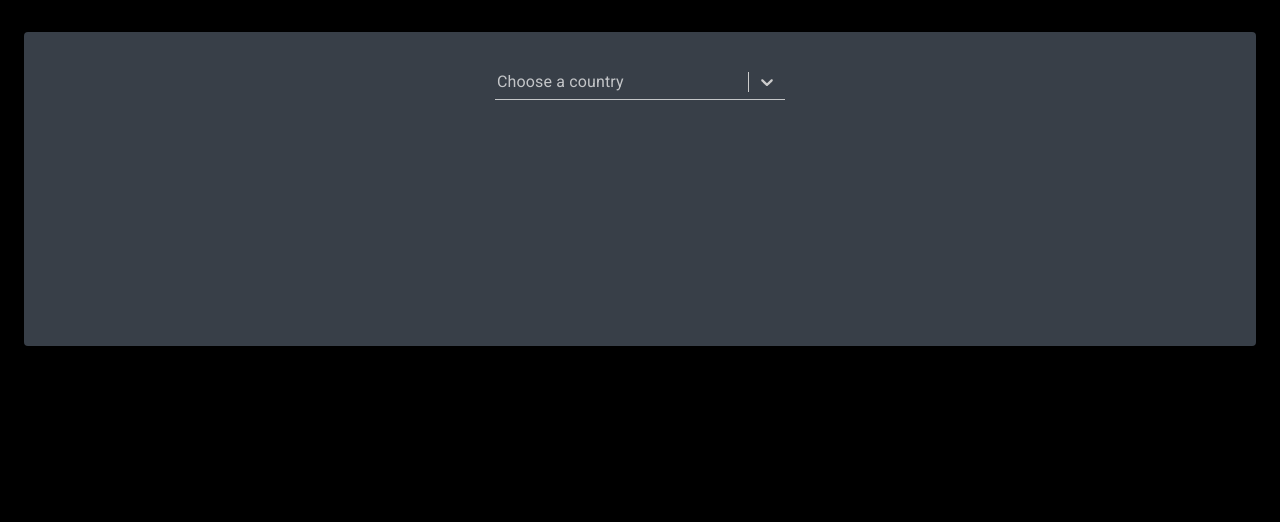
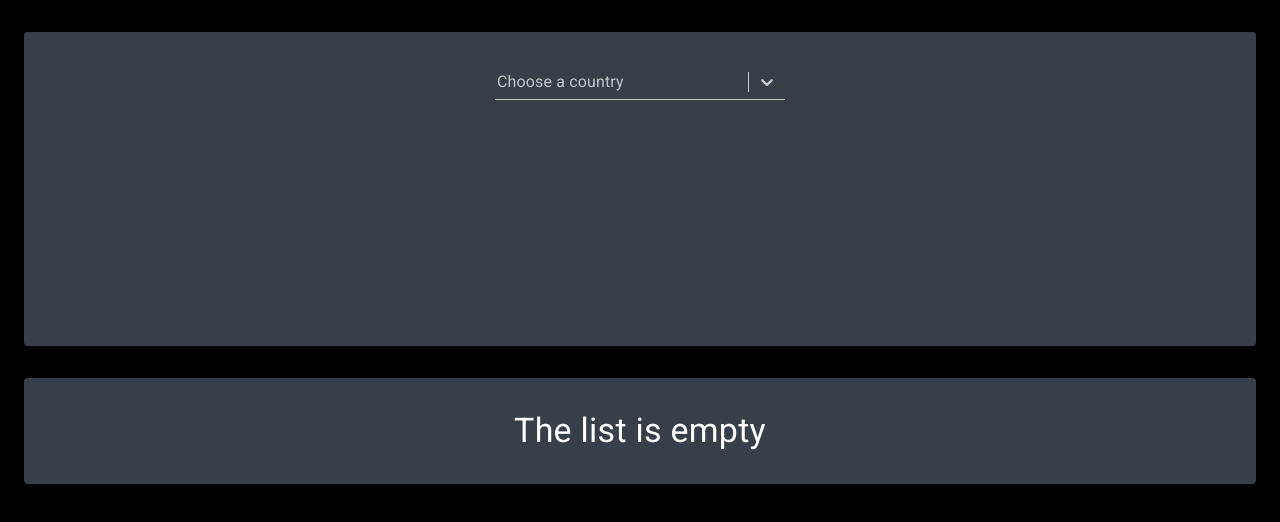
Before and after one commit to Marek-Kazimierczak/Polluted-Cities-Guide, a React (Create React App) app: page / in a window 1280 px wide. Shown: the top 522 px of the page. Built offline with nearby package versions, Linux system fonts and the light colour scheme.

Commit message:
Add thumbnail to expansion panel's header and add Layout containers

```diff
--- a/src/components/Common/Accordion/ExpansionItem/index.jsx
+++ b/src/components/Common/Accordion/ExpansionItem/index.jsx
@@ -39,7 +39,6 @@ const ExpansionItem = props => {
   const [description, setDescription] = useState(null);
   const dispatch = useDispatch();
   const details = useSelector(state => state.cityDetails.details);
-  const activeCity = useSelector(state => state.cityDetails.activeCity);
 
   const handleClick = () => {
     dispatch(cityDetails(props.data.label));
--- a/src/components/Common/Accordion/index.jsx
+++ b/src/components/Common/Accordion/index.jsx
@@ -2,6 +2,7 @@ import React, { useState, useEffect } from "react";
 import { useSelector, useDispatch } from "react-redux";
 import { makeStyles } from "@material-ui/core/styles";
 import Paper from "@material-ui/core/Paper";
+
 import ExpansionItem from "./ExpansionItem";
 
 const useStyles = makeStyles(theme => ({
@@ -14,8 +15,10 @@ const useStyles = makeStyles(theme => ({
 const Accordion = () => {
   const classes = useStyles();
   const cities = useSelector(state => state.cities.cities);
-  const activeCountry = useSelector(state => state.cities.countryImage);
+  const thumbnails = useSelector(state => state.cities.images);
+  const activeCountryImage = useSelector(state => state.cities.countryImage);
   const [panels, setPanels] = useState(null);
+  const [images, setImages] = useState(null);
   const [expanded, setExpanded] = useState(false);
 
   const handleChange = panel => (event, isExpanded) => {
@@ -25,14 +28,18 @@ const Accordion = () => {
   useEffect(() => {
     setPanels(cities);
   }, [cities]);
+  useEffect(() => {
+    setImages(thumbnails);
+  }, [thumbnails]);
 
-  const items = !panels
-    ? null
-    : panels.map((panel, index) => {
+  const items =
+    panels &&
+    images &&
+    panels.map((panel, index) => {
       const data = {
-          label: panel,
         name: `panel${index + 1}`,
-          image: activeCountry
+        label: cities[index],
+        image: images[index] !== null ? images[index] : activeCountryImage
       };
       return (
         <ExpansionItem
--- a/src/components/Layout/MainContainer/index.jsx
+++ b/src/components/Common/MainContainer/index.jsx
@@ -5,8 +5,8 @@ import { Container, Paper } from "@material-ui/core";
 
 const useStyles = makeStyles(theme => ({
   root: {
-    marginTop: theme.spacing(4),
-    minHeight: "80vh"
+    marginTop: theme.spacing(4)
+    // minHeight: "80vh"
   },
   paper: {
     padding: theme.spacing(4),
--- /dev/null
+++ b/src/components/Layout/Header/index.jsx
@@ -0,0 +1,21 @@
+import React from "react";
+import Select from "../../Common/Select";
+import MainContainer from "../../Common/MainContainer";
+
+const Header = () => {
+  const handleSubmit = e => {
+    e.preventDefault();
+  };
+
+  return (
+    <header>
+      <MainContainer>
+        <form onSubmit={handleSubmit}>
+          <Select />
+        </form>
+      </MainContainer>
+    </header>
+  );
+};
+
+export default Header;
--- /dev/null
+++ b/src/components/Layout/Main/index.jsx
@@ -0,0 +1,32 @@
+import React from "react";
+import { useSelector, useDispatch } from "react-redux";
+import Typography from "@material-ui/core/Typography";
+import Accordion from "../../Common/Accordion";
+import MainContainer from "../../Common/MainContainer";
+
+const Main = () => {
+  const loading = useSelector(state => state.cities.loading);
+  const cities = useSelector(state => state.cities.cities);
+  const thumbnails = useSelector(state => state.cities.images);
+
+  return (
+    <main>
+      <MainContainer>
+        {!cities || !thumbnails ? (
+          <Typography
+            align="center"
+            display="block"
+            variant="h4"
+            component="span"
+          >
+            {loading ? "Loading cities, please wait..." : "The list is empty"}
+          </Typography>
+        ) : (
+          <Accordion />
+        )}
+      </MainContainer>
+    </main>
+  );
+};
+
+export default Main;
--- a/src/reducers/city-details-reducer.js
+++ b/src/reducers/city-details-reducer.js
@@ -25,7 +25,7 @@ export default function(state = initialState, action) {
     case GET_DETAILS_SUCCESS: {
       return {
         ...state,
-        details: action.payload,
+        details: !action.payload ? "No details available" : action.payload,
         loading: false
       };
     }
--- a/src/views/App.jsx
+++ b/src/views/App.jsx
@@ -7,8 +7,8 @@ import Select from "../components/Common/Select";
 import { JssProvider } from "react-jss";
 import { create } from "jss";
 import { createGenerateClassName, jssPreset } from "@material-ui/core/styles";
-import MainContainer from "../components/Layout/MainContainer";
-import Accordion from "../components/Common/Accordion";
+import Header from "../components/Layout/Header";
+import Main from "../components/Layout/Main";
 
 const generateClassName = createGenerateClassName();
 const jss = create({
@@ -21,14 +21,9 @@ const theme = createMuiTheme({
     type: "dark"
   },
   overrides: {
-    MuiCardContent: {
-      root: {
-        backgroundColor: "#272c33"
-      }
-    },
     MuiPaper: {
       root: {
-        backgroundColor: "#272c33"
+        backgroundColor: "#383f48"
       }
     }
   }
@@ -40,10 +35,8 @@ const App = () => {
       <MuiThemeProvider theme={theme}>
         <ThemeProvider theme={globalTheme}>
           <GlobalStyle />
-          <MainContainer>
-            <Select />
-            <Accordion />
-          </MainContainer>
+          <Header />
+          <Main />
         </ThemeProvider>
       </MuiThemeProvider>
     </JssProvider>
```
Lines whose indentation alone changed are shown as unchanged.
